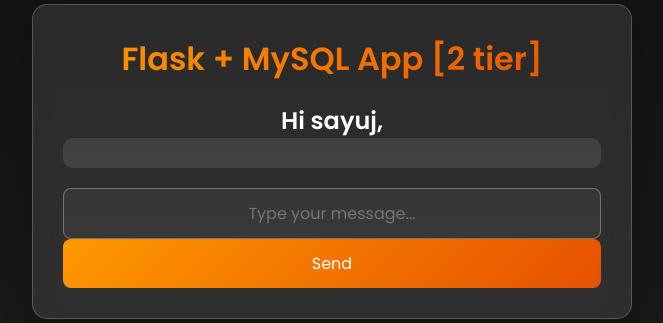
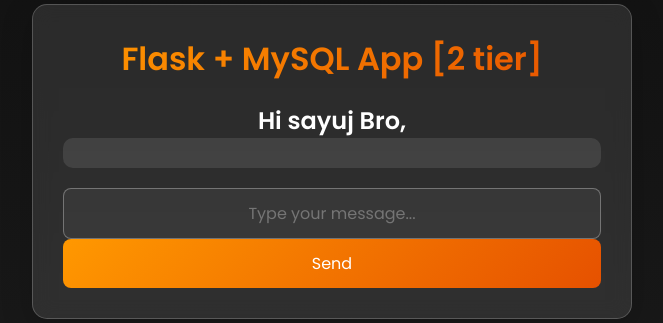
Before and after one commit to vikaxxh/two-teir-app, a Flask app: page / in a window 1280 px wide. Shown: the part 239-562 px from the top of the page, without its empty margins (308-971 px from the left). Run offline with Flask 2, Linux system fonts and the light colour scheme; data that the repository does not hold is empty; some libraries are stand-ins or nearby versions.

Commit message:
Update greeting in index.html

```diff
--- a/templates/index.html
+++ b/templates/index.html
@@ -133,7 +133,7 @@
     <div class="container">
         <h1>Flask + MySQL App [2 tier] </h1>
 
-       <h2>Hi sayuj,</h2>
+       <h2>Hi sayuj Bro,</h2>
         <div class="messages">
             {% for message in messages %}
                 <p>{{ message[0] }}</p>
```
